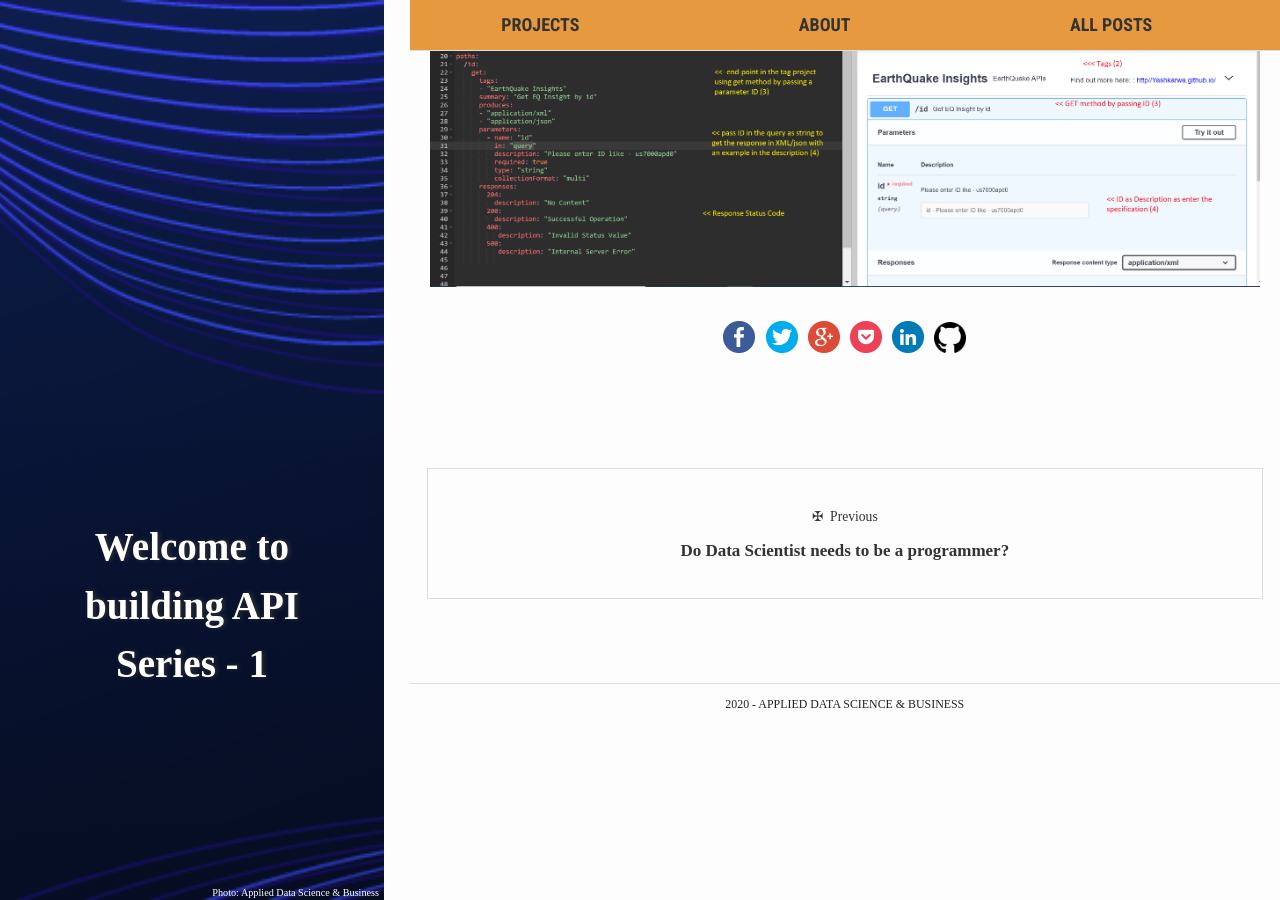
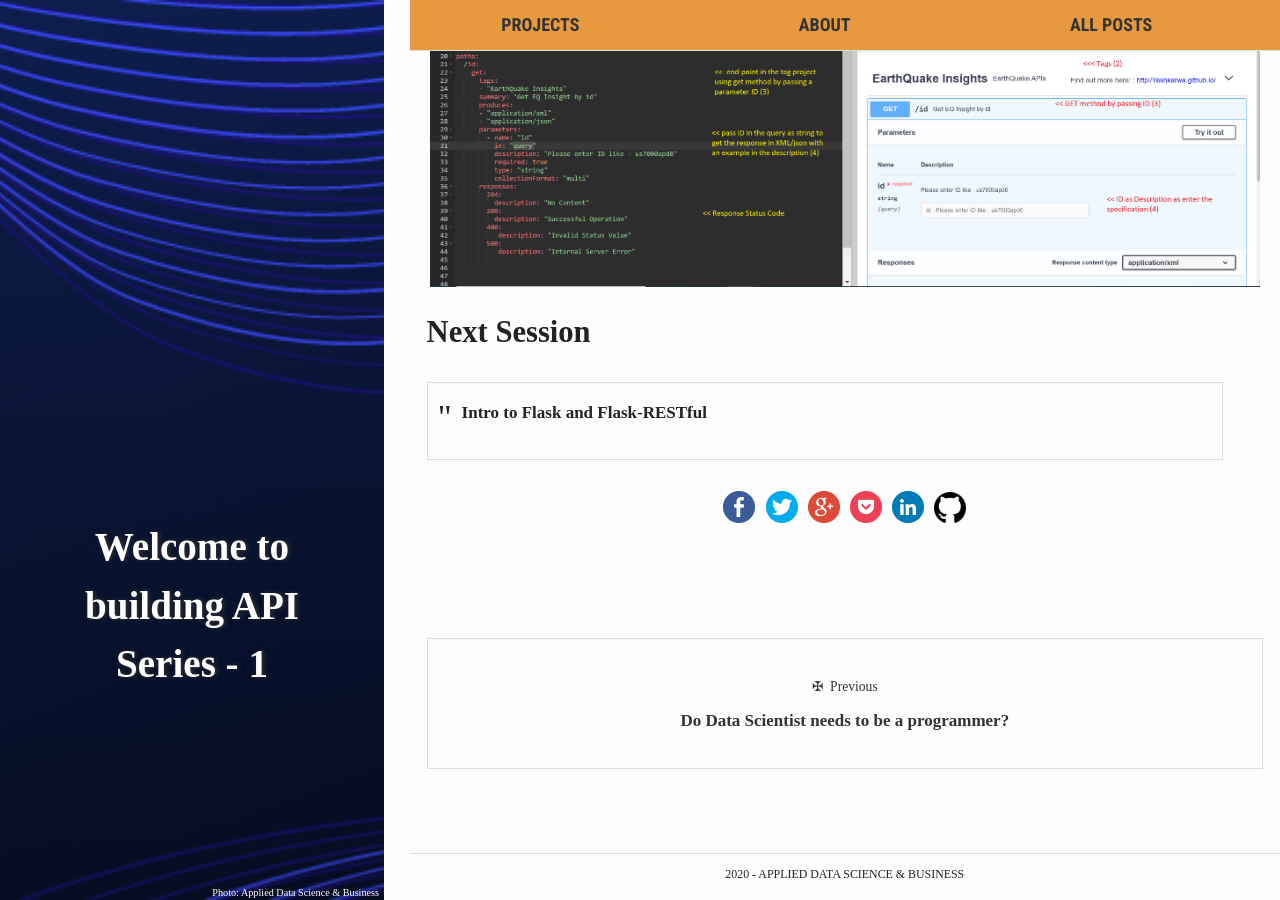
Before and after one commit to yashkarwa/Yashkarwa.github.io, a Jekyll site: the page built from _posts/2020-07-16-Welcome to building API Series : 1.md, in a window 1280 px wide and 900 px high, scrolled down 2332 px. Built offline with Jekyll 4.4.1, drawn with Linux system fonts in a browser that asks for light colours; formulas are drawn with MathJax 3; comment, search, counter and statistics services are not loaded.

Commit message:
Update 2020-07-16-Welcome to building API Series : 1.md

```diff
--- a/_posts/2020-07-16-Welcome to building API Series : 1.md
+++ b/_posts/2020-07-16-Welcome to building API Series : 1.md
@@ -90,3 +90,9 @@ Below is the snapshot from the online editor and response. I have also hand-code
 
 
 <img src="../../assets/images/API_1.png"  alt="Snapshot from Online Editor" title="Snapshot from Online Editor">
+
+## Next Session
+
+
+
+> **Intro to Flask and Flask-RESTful**
```
